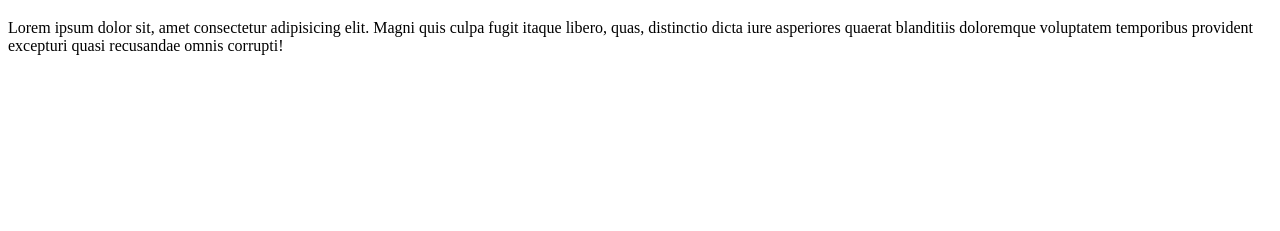
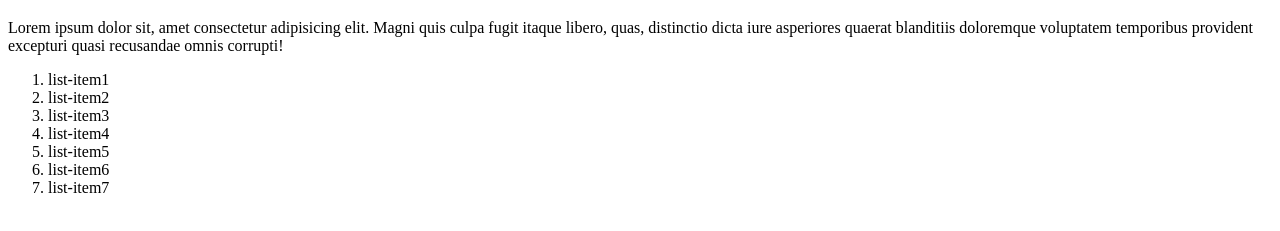
Before and after one commit to AlbertChew/testing, a plain HTML site: page index.html in a window 1280 px wide. Shown: the part 61-292 px from the top of the page. Drawn offline with Linux system fonts and the light colour scheme.

Commit message:
adding list item in html file

```diff
--- a/index.html
+++ b/index.html
@@ -9,5 +9,14 @@
 <body>
   <h1>Git Tutorial</h1>
   <p>Lorem ipsum dolor sit, amet consectetur adipisicing elit. Magni quis culpa fugit itaque libero, quas, distinctio dicta iure asperiores quaerat blanditiis doloremque voluptatem temporibus provident excepturi quasi recusandae omnis corrupti!</p>
+  <ol>
+    <li>list-item1</li>
+    <li>list-item2</li>
+    <li>list-item3</li>
+    <li>list-item4</li>
+    <li>list-item5</li>
+    <li>list-item6</li>
+    <li>list-item7</li>
+  </ol>
 </body>
 </html>
```
